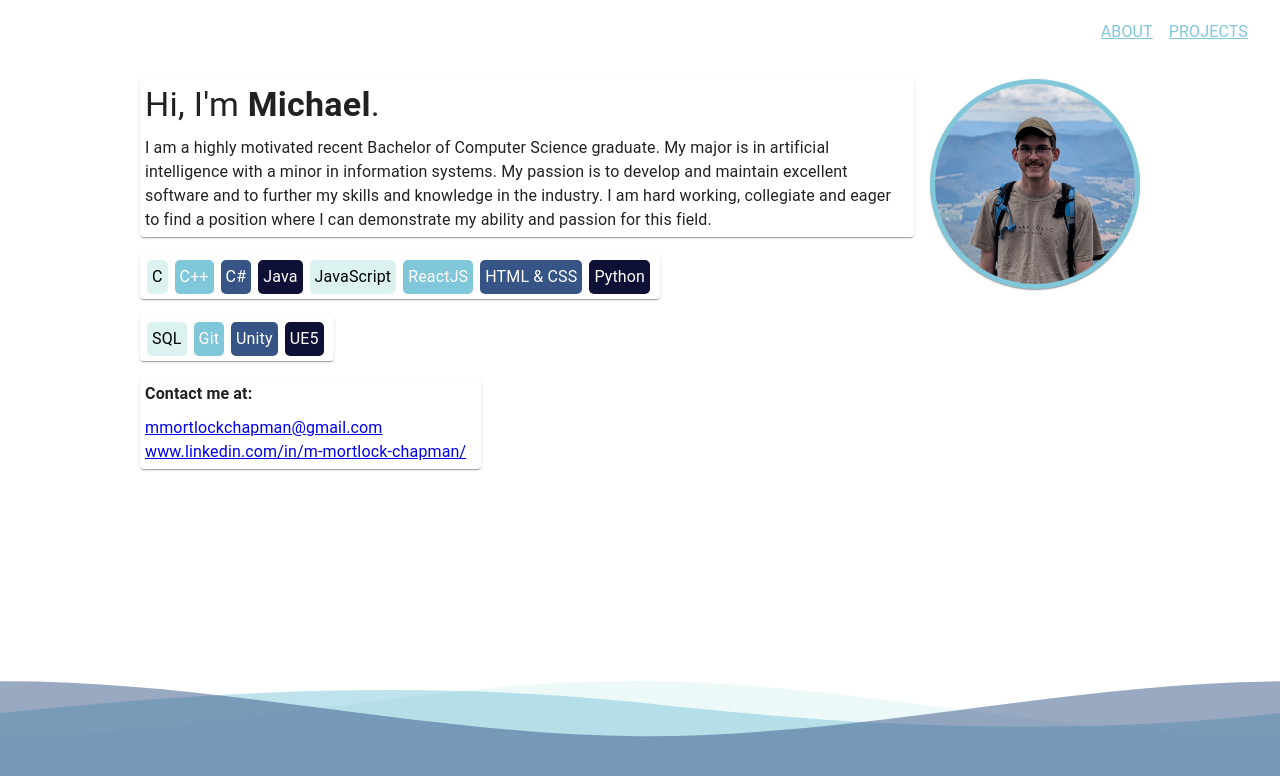
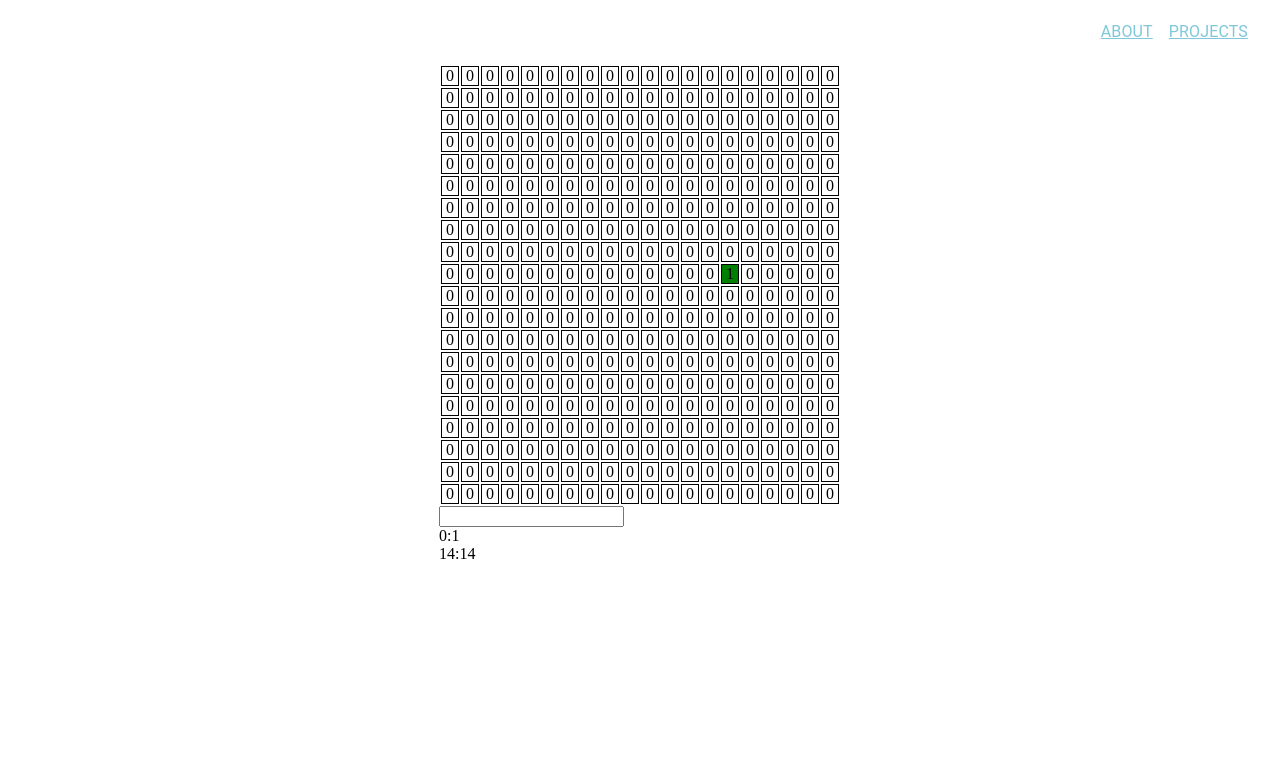
Before and after one commit to MichaelMortlockChapman/MichaelMortlockChapman.github.io, a React (Create React App) app in the folder development/: page /snake in a window 1280 px wide. Before the commit this address led to /about. Shown: the top 776 px of the page. Built offline with nearby package versions, Linux system fonts and the light colour scheme; the HTML template or start-up script is replaced by a standard one.

Commit message:
no work on snake game (example projects)

```diff
--- a/development/src/App.js
+++ b/development/src/App.js
@@ -4,9 +4,12 @@ import { createTheme } from '@mui/material/styles'
 import { ThemeProvider } from '@emotion/react'
 import Navbar from './pages/Navbar'
 import Frontpage from './pages/Frontpage'
-import Construction from './pages/Construction'
+// import Construction from './pages/Construction'
 import Slash from './pages/Slash'
 import Page404 from './pages/Page404'
+import ExampleProject from './ExampleProject/ExampleProject'
+import ProjectsPage from './pages/ProjectsPage'
+import Snake from './ExampleProject/Snake'
 
 const theme = createTheme({
   palette: {
@@ -30,7 +33,9 @@ function App () {
           <Route path='' element={<Slash/>}/>
           <Route element={<Navbar/>}>
             <Route path="about" element={<Frontpage/>}/>
-            <Route path="projects" element={<Construction/>}/>
+            <Route path="projects" element={<ProjectsPage/>}/>
+            <Route path="exampleProject" element={<ExampleProject/>}/>
+            <Route path="snake" element={<Snake/>}/>
           </Route>
         </Routes>
       </ThemeProvider>
--- /dev/null
+++ b/development/src/ExampleProject/ExampleProject.js
@@ -0,0 +1,28 @@
+import { useEffect } from 'react'
+
+/* eslint-disable no-unused-vars */
+export default function ExampleProject () {
+  const createColour = (r, g, b, a) => `rgba(${r},${g},${b},${a / 255})`
+  const drawPixel = (ctx, x, y, colour) => {
+    ctx.fillStyle = colour
+    ctx.fillRect(x, y, 1, 1)
+  }
+  const width = 100
+  const height = 100
+  const black = createColour(0, 0, 0, 255)
+
+  useEffect(() => {
+    const canvasVar = document.getElementById('canvas')
+    const ctx = canvasVar.getContext('2d')
+
+    for (let index = 0; index < height; index++) {
+      drawPixel(ctx, index, 49, black)
+    }
+  }, [])
+
+  return (
+    <>
+      <canvas id="canvas" height={height} width={width}/>
+    </>
+  )
+}
--- /dev/null
+++ b/development/src/ExampleProject/Snake.js
@@ -0,0 +1,105 @@
+/* eslint-disable no-unused-vars */
+import { useEffect, useRef, useState } from 'react'
+import { Stack } from '@mui/material'
+
+export default function Snake () {
+  const width = 20
+  const height = 20
+
+  const createGridArr = (width, height) => {
+    const gridArr = []
+    for (let i = 0; i < height; i++) {
+      const arr = []
+      for (let j = 0; j < width; j++) {
+        arr[j] = 0
+      }
+      gridArr[i] = arr
+    }
+    return gridArr
+  }
+  const createGrid = (gridArr) => {
+    return (
+      <table><tbody>
+        {gridArr.map((row, i) => <tr key={i}>
+          {row.map((val, i) => <td key={i} style={{
+            border: '1px solid',
+            backgroundColor: val === 1 ? 'green' : 'white',
+            padding: '0',
+            width: '1rem',
+            height: '1rem',
+            textAlign: 'center'
+          }}>
+            {val}
+          </td>)}
+        </tr>)}
+      </tbody></table>
+    )
+  }
+
+  const [grid, setGrid] = useState(<></>)
+
+  const getTail = (snake) => snake[snake.length]
+  const gridArr = useRef(createGridArr(width, height))
+  const snake = useRef([{ now: [9, 9], next: [-1, -1] }])
+  const direction = useRef(([0, 1]))
+
+  const update = () => {
+    console.log('update')
+    const _gridArr = JSON.parse(JSON.stringify(gridArr.current))
+    const _snake = JSON.parse(JSON.stringify(snake.current))
+    for (let i = 0; i < _snake.length; i++) {
+      const [x, y] = _snake[i].now
+      _gridArr[x][y] = 0
+    }
+    for (let i = 1; i < _snake.length; i++) {
+      const [x, y] = _snake[i].next
+      _gridArr[x][y] = 1
+      _snake[i].now = _snake[i].next
+    }
+    const [x, y] = _snake[0].now
+    const [dx, dy] = direction.current
+    const newX = (x + dx) % width
+    const newY = (y + dy) % height
+    _snake[0].now = [newX, newY]
+    _gridArr[newX][newY] = 1
+
+    snake.current = _snake
+    gridArr.current = _gridArr
+    setGrid(createGrid(_gridArr))
+  }
+
+  useEffect(() => {
+    gridArr.current[9][9] = 1
+    setGrid(createGrid(gridArr.current))
+    const timerID = setInterval(update, 1000)
+    return () => {
+      console.log(`cleared ${timerID}`)
+      clearInterval(timerID)
+    }
+  }, [])
+
+  const handleKeyPress = (e) => {
+    let newDir = direction.current
+    if (e.key === 'ArrowRight') {
+      newDir = [0, 1]
+    } else if (e.key === 'ArrowLeft') {
+      newDir = [0, -1]
+    } else if (e.key === 'ArrowUp') {
+      newDir = [-1, 0]
+    } else if (e.key === 'ArrowDown') {
+      newDir = [1, 0]
+    }
+    direction.current = newDir
+  }
+
+  return (
+    <Stack direction='row' justifyContent='center' alignContent='center'>
+      <div>
+        {grid}
+        <input type='text' id='one' onKeyDown={handleKeyPress}/>
+        <br/>{`${direction.current[0]}:${direction.current[1]}`}
+        <br/>{`${snake.current[0].now[1]}:${snake.current[0].now[1]}`}
+      </div>
+    </Stack>
+  )
+}
--- /dev/null
+++ b/development/src/pages/ProjectsPage.js
@@ -0,0 +1,10 @@
+import { Link } from 'react-router-dom'
+
+export default function ProjectsPage () {
+  return (
+    <div>
+      <Link to={'/exampleProject'}>ExampleProject</Link>
+      <Link to={'/snake'}>Snake Game</Link>
+    </div>
+  )
+}
```
